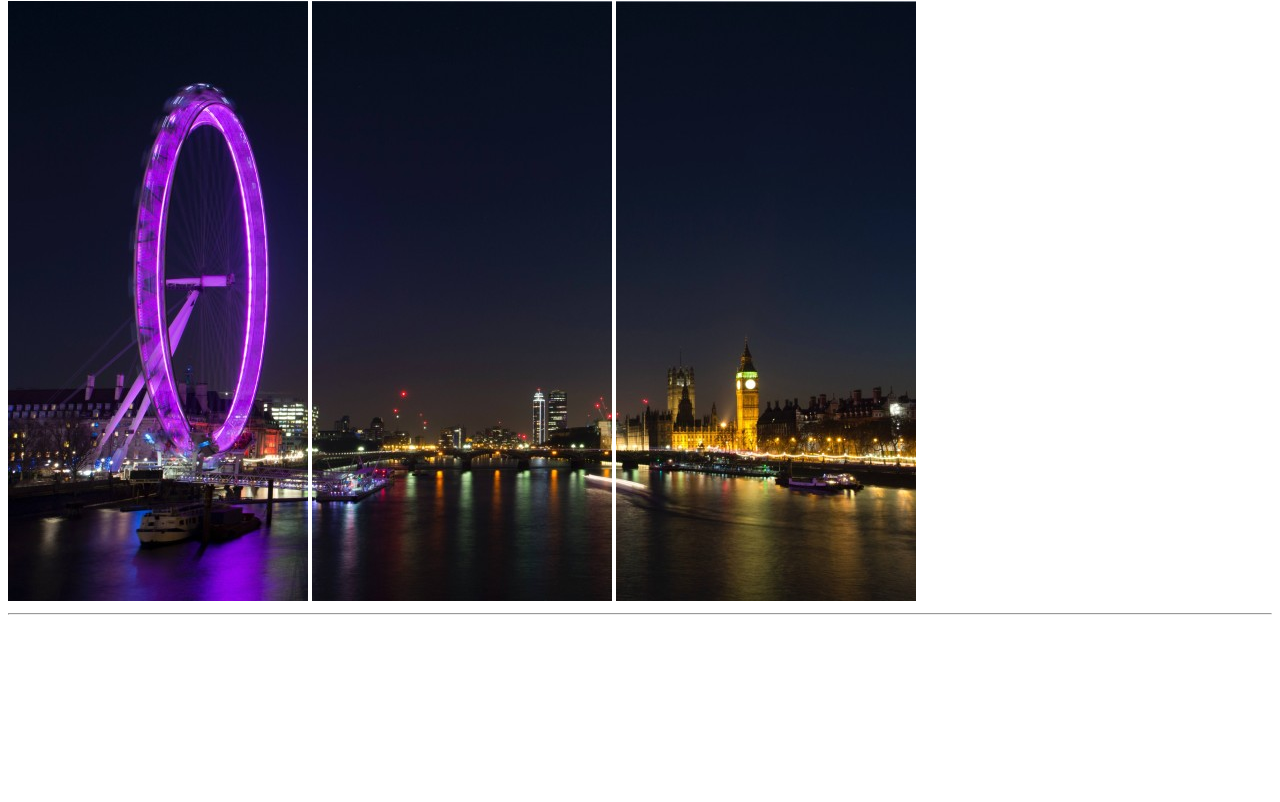
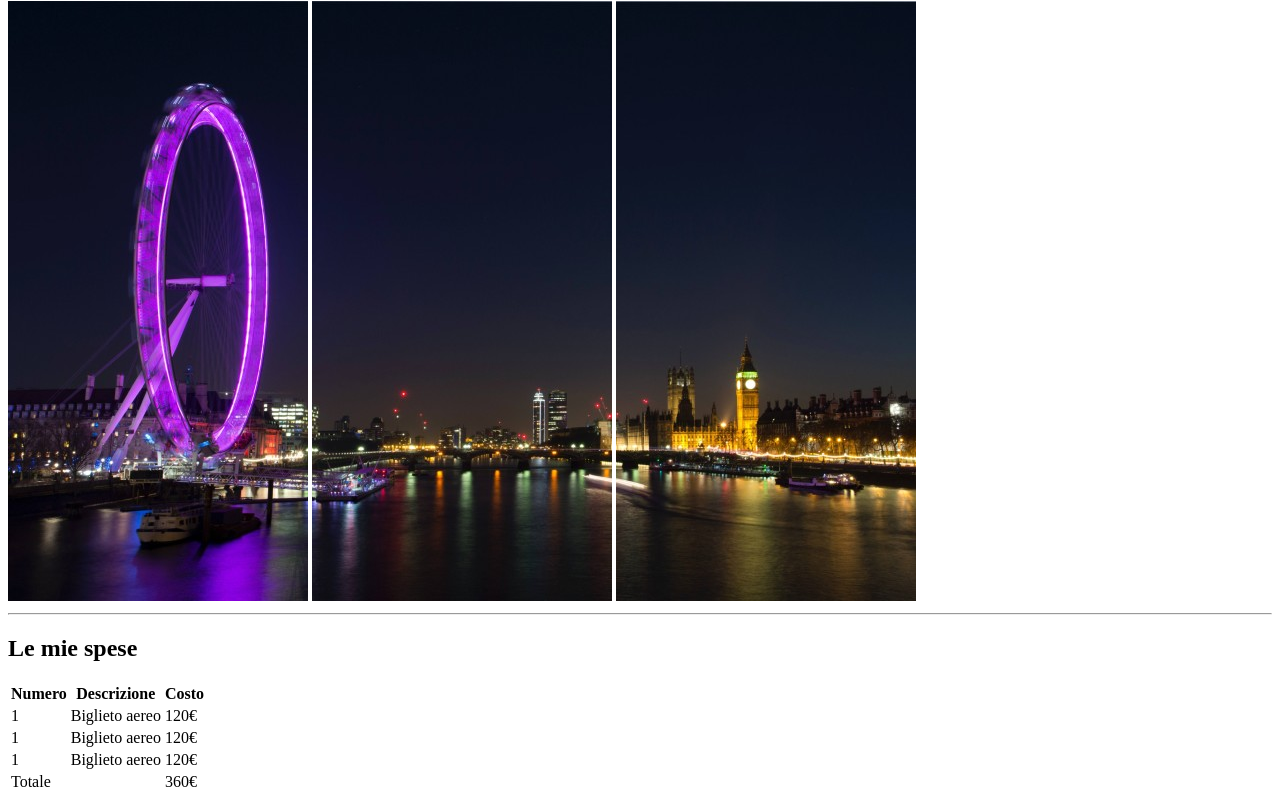
Before and after one commit to DavideSias/html-london-trip, a plain HTML site: page index.html in a window 1280 px wide. Shown: the part 79-881 px from the top of the page. Before the commit the page ends 800 px from the top, so only its background shows below. Drawn offline with Linux system fonts and the light colour scheme.

Commit message:
Add table

```diff
--- a/index.html
+++ b/index.html
@@ -15,5 +15,44 @@
     </header>
     <hr>
 
+    <main>
+        <h2>Le mie spese</h2>
+
+        <!--aggiungo la tabella-->
+        <table>
+            <thead>
+                <tr>
+                    <th>Numero</th>
+                    <th>Descrizione</th>
+                    <th>Costo</th>
+                </tr>
+            </thead>
+            <tbody>
+                <tr>
+                    <td>1</td>
+                    <td>Biglieto aereo</td>
+                    <td>120&euro;</td>
+                </tr>
+                <tr>
+                    <td>1</td>
+                    <td>Biglieto aereo</td>
+                    <td>120&euro;</td>
+                </tr>
+                <tr>
+                    <td>1</td>
+                    <td>Biglieto aereo</td>
+                    <td>120&euro;</td>
+                </tr>
+            </tbody>
+            <tfoot>
+                <tr>
+                    <td colspan="2">Totale</td>
+                    <td>360&euro;</td>
+                </tr>
+            </tfoot>
+        </table>
+
+    </main>
+
 </body>
 </html>
```
